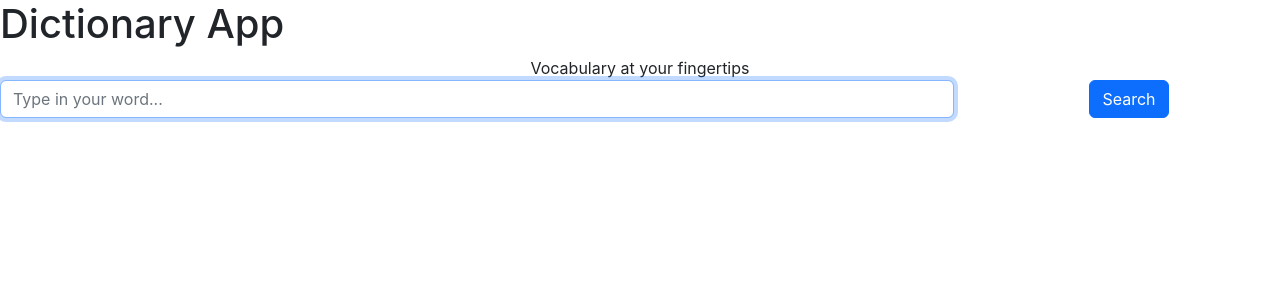
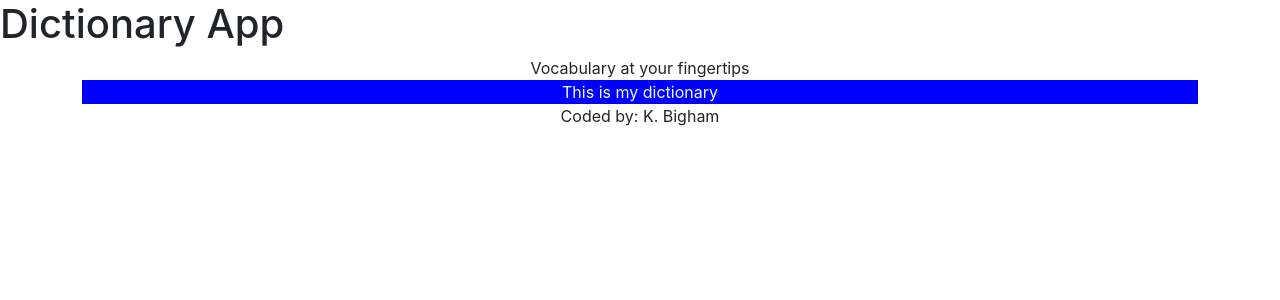
Before and after one commit to BighamK/kb-dictionary-app, a React (Create React App) app: page / in a window 1280 px wide. Shown: the top 300 px of the page. Built offline with nearby package versions, Linux system fonts and the light colour scheme.

Commit message:
Create Dictionary component; begin form setup

```diff
--- a/src/App.js
+++ b/src/App.js
@@ -1,29 +1,21 @@
 import './App.css';
+import Dictionary from "./Dictionary";
 
-function App() {
+export default function App() {
   return (
     <div className="App">
+      <div className="container">
       <header className="App-header">
 Vocabulary at your fingertips
       </header>
+    <main>
+      <Dictionary />
+    </main>
 
-      <form>
-                <div className="row">
-                    <div className="col-9">
-                        <input
-                        type="search"
-                        placeholder="Type in your word..."
-                        className="form-control"
-                        autoFocus="on"
-                        />
-                    </div>
-                    <div className="col-3">
-                        <input type="submit" value="Search" className="btn btn-primary" />
-                    </div>
-                </div>
-            </form>
+      <footer className="text-center"> Coded by: K. Bigham </footer>
+
+
+    </div>
     </div>
   );
 }
-
-export default App;
--- /dev/null
+++ b/src/Dictionary.css
@@ -0,0 +1,4 @@
+.Dictionary {
+    background: blue;
+    color: azure;
+}
--- /dev/null
+++ b/src/Dictionary.js
@@ -0,0 +1,23 @@
+import React from "react";
+import "./Dictionary.css";
+
+
+    <form>
+    <div className="row">
+        <div className="col-9">
+            <input
+            type="search"
+            placeholder="Type in your word..."
+            className="form-control"
+            autoFocus="on"
+            />
+        </div>
+        <div className="col-3">
+            <input type="submit" value="Search" className="btn btn-primary" />
+        </div>
+    </div>
+</form>
+
+export default function Dictionary () {
+    return <div className="Dictionary">This is my dictionary</div>;
+}
```
